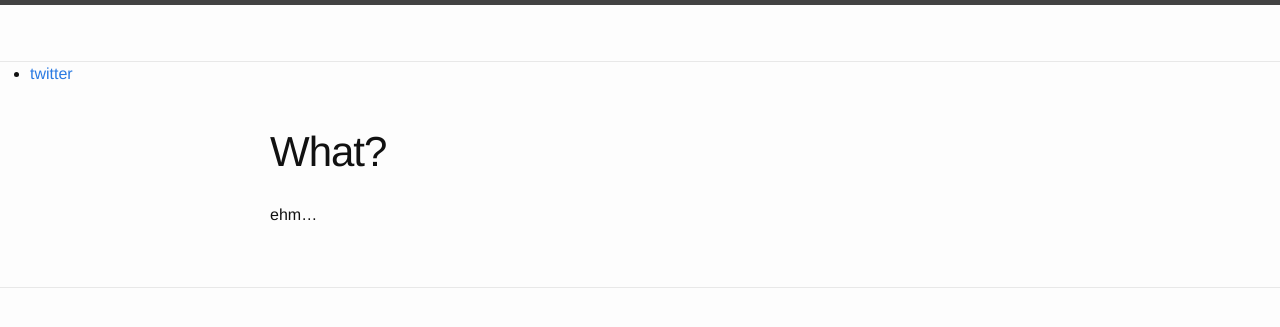
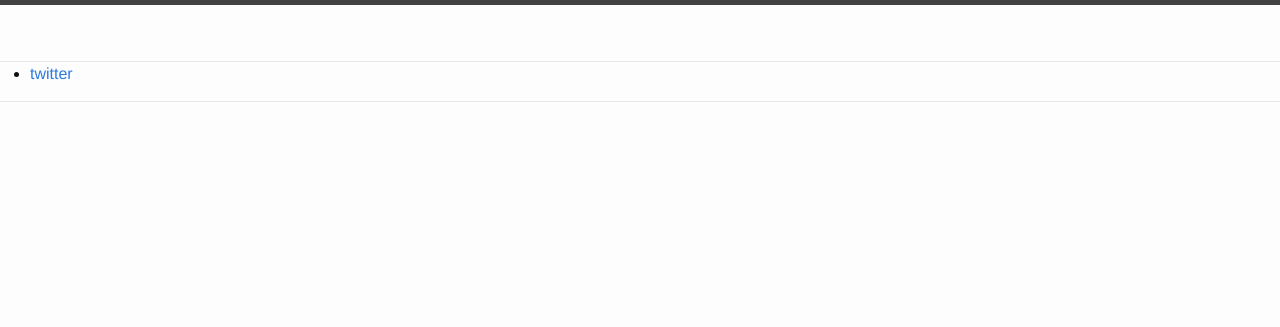
Before and after one commit to mandarinx/thomas-homepage-browser, a Jekyll site: the page built from what.markdown, in a window 1280 px wide. Shown: the top 327 px of the page. Built offline with Jekyll 4.4.1, drawn with Linux system fonts in a browser that asks for light colours.

Commit message:
posts be gone

```diff
--- a/_layouts/default.html
+++ b/_layouts/default.html
@@ -17,12 +17,6 @@
     {% endfor %}
     </ul>
 
-    <div class="page-content">
-      <div class="wrapper">
-        {{ content }}
-      </div>
-    </div>
-
     {% include footer.html %}
 
   </body>
--- a/_posts/2023-01-02-what.markdown
+++ /dev/null
@@ -1,6 +0,0 @@
----
-title: What??
-date: 2023-01-02 12:03:00 Z
----
-
-... is this
```
Lines whose indentation alone changed are shown as unchanged.
